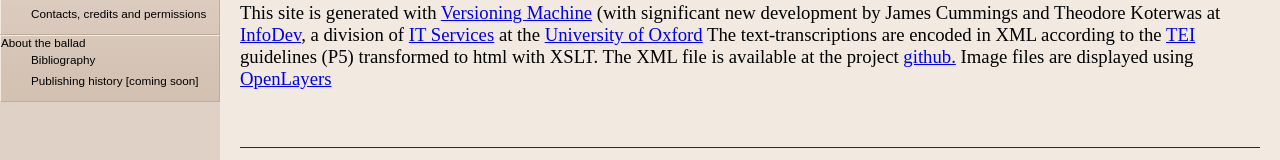
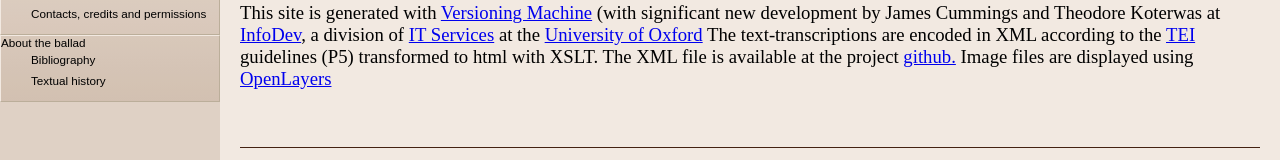
Before and after one commit to gbergel/WJC, a plain HTML site: page HTML/technical.html in a window 1280 px wide. Shown: the part 175-335 px from the top of the page. Drawn offline with Linux system fonts and the light colour scheme.

Commit message:
Update technical.html

```diff
--- a/HTML/technical.html
+++ b/HTML/technical.html
@@ -38,7 +38,7 @@
                     </li>
                     <li>About the ballad <ul class="sub-menu">
                             <li><a href="bibliography.html">Bibliography</a></li>
-                        <li><a>Publishing history [coming soon]</a></li>
+                        <li><a href="WJC_Textual_history_contents.html">Textual history</a></li>
                         </ul>
                     </li>
                 </ul>
```
